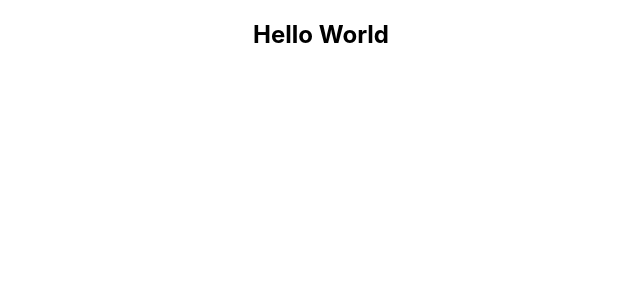
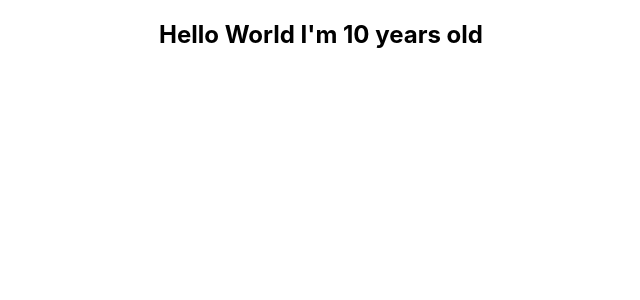
Before and after one commit to sivasaraa/react-typscript, a React (Create React App) app: page / in a window 1280 px wide. Shown: the top 300 px of the page, without its empty margins (319-959 px from the left). Built offline with nearby package versions, Linux system fonts and the light colour scheme.

Commit message:
added number and boolean

```diff
--- a/src/App.tsx
+++ b/src/App.tsx
@@ -6,7 +6,7 @@ import { Greet } from './Component/Greet';
 function App() {
   return (
     <div className="App">
-      <Greet name='World'/>
+      <Greet name='World' count={10} loggedin={true}/>
     </div>
   );
 }
--- a/src/Component/Greet.tsx
+++ b/src/Component/Greet.tsx
@@ -1,12 +1,15 @@
 
 type greetname = {
-    name: string
+    name: string,
+    count: number,
+    loggedin: boolean
 }
 
 export const Greet = (props: greetname) => {
     return (
         <div>
-            <h2>Hello {props.name}</h2>
+            {props.loggedin ? <h2>Hello {props.name} I'm {props.count} years old</h2> : <h2>
+                Hello Guest</h2>}
         </div>
     )
 }
```
